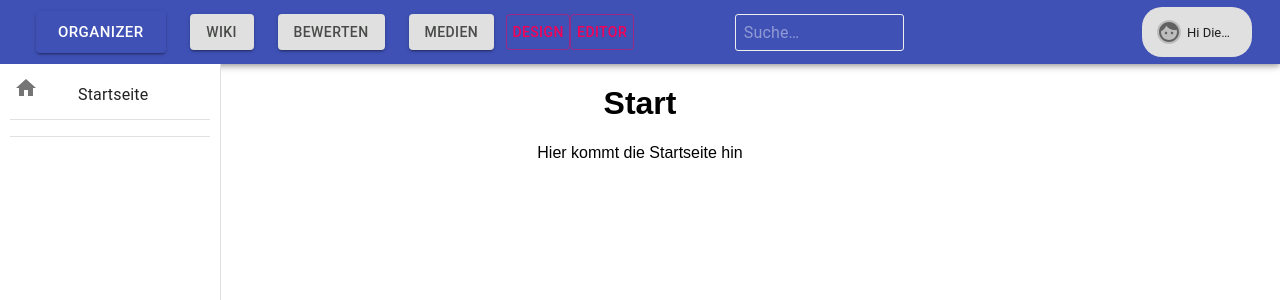
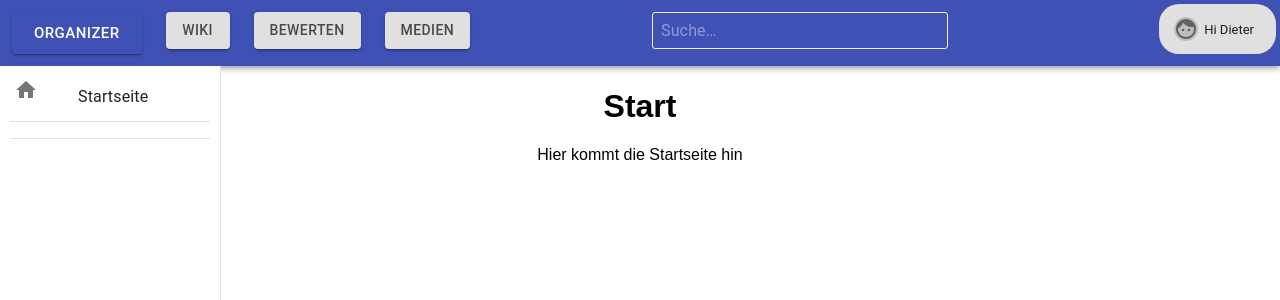
Before and after one commit to church-organizer/cgr-app, a React (Create React App) app: page / in a window 1280 px wide. Shown: the top 300 px of the page. Built offline with nearby package versions, Linux system fonts and the light colour scheme.

Commit message:
resposive topnav

```diff
--- a/src/tools/SideNav/SideNav.js
+++ b/src/tools/SideNav/SideNav.js
@@ -16,7 +16,7 @@ import {Link} from "react-router-dom";
 const useStyles = makeStyles(theme => ({
     drawerPaper: {
         width: "200px",
-        top: "64px",
+        top: "66px",
         paddingLeft: "10px",
         paddingRight: "10px",
     },
--- a/src/tools/TopNav/TopNav.js
+++ b/src/tools/TopNav/TopNav.js
@@ -1,16 +1,22 @@
 import React from 'react';
-import {AppBar, Button, Toolbar, Typography, makeStyles, InputBase} from "@material-ui/core";
+import {AppBar, Button, Toolbar, Typography, makeStyles, InputBase, GridListTile} from "@material-ui/core";
 import {Link} from "react-router-dom";
 import Chip from "@material-ui/core/Chip";
 import Avatar from "@material-ui/core/Avatar";
 import FaceIcon from '@material-ui/icons/Face';
+import Grid from "@material-ui/core/Grid";
+import Menu from '@material-ui/core/Menu';
+import MenuItem from '@material-ui/core/MenuItem';
+import IconButton from "@material-ui/core/IconButton";
+import MoreVertIcon from '@material-ui/icons/MoreVert';
+import useMediaQuery from '@material-ui/core/useMediaQuery';
 
 
 
 const useStyles = makeStyles(theme => ({
     appBar: {
         position: "static",
-        height: "64px"
+        minHeight: "60px"
     },
     toolbar: theme.mixins.toolbar,
     typography: {
@@ -24,22 +30,26 @@ const useStyles = makeStyles(theme => ({
         color: 'inherit',
         width: "100%"
     },
-    homeButton: {
-
-    },
+    homeButton: {},
     inputInput: {
         position: "relative",
         padding: theme.spacing(1, 1, 1, 1),
         transition: theme.transitions.create('width'),
-        width: '30%',
+        width: '100%',
         border: "1px solid #eee",
         borderRadius: "3px",
-        marginLeft: "20%"
+        cursor: "text"
     },
     navButton: {
         padding: "8px",
         margin: "4px",
         color: "#eee"
+    },
+    menuButton: {
+        padding: "8px",
+        margin: "4px",
+        height: "50px",
+        width: "50px"
     },
     login: {
         height: "50px",
@@ -50,57 +60,111 @@ const useStyles = makeStyles(theme => ({
     },
     avatar: {
         margin: "7px"
+    },
+    search: {
+        padding: "8px",
+        margin: "4px",
     }
 }));
 
+const ITEM_HEIGHT = 100;
+
+const menuItems = () => {
+    return (
+        [
+                <Link to="/wiki"><Button color={"inherit"}
+                                         variant={"contained"}>Wiki</Button></Link>,
+                <Link to="/rating"><Button color={"inherit"}
+                                           variant={"contained"}>Bewerten</Button></Link>,
+                <Link to="/media"><Button color={"inherit"}
+                                          variant={"contained"}>Medien</Button></Link>
+        ]
+    );
+};
 
 const TopNav = (props) => {
     const classes = useStyles();
+    const [anchorEl, setAnchorEl] = React.useState(null);
+    const open = Boolean(anchorEl);
+    const matches = useMediaQuery('(min-width:1100px)');
+
+    const handleClose = () => {
+        setAnchorEl(null);
+    };
+
+    const handleClick = (event) => {
+        setAnchorEl(event.currentTarget);
+    };
+
     return (
         <AppBar className={classes.appBar}>
-            <Toolbar>
+
+            <Grid container justify={"space-between"}>
+                <Grid item xs={6}>
+                    <Grid container justify={"flex-start"}>
                         <Typography className={classes.navButton} variant="h5">
-                    <Link id={"homeButton"} to="/"><Button color={"primary"} variant={"contained"} size={"large"}>Organizer</Button></Link>
+                            <Link id={"homeButton"} to="/"><Button color={"primary"} variant={"contained"}
+                                                                   size={"large"}>Organizer</Button></Link>
                         </Typography>
+                        {!matches ? <IconButton
+                            className={classes.menuButton}
+                            aria-label="more"
+                            aria-controls="long-menu"
+                            aria-haspopup="true"
+                            onClick={handleClick}
+                        >
+                            <MoreVertIcon/>
+                        </IconButton> : menuItems().map((item, index) => (
                             <Typography className={classes.navButton} variant="h6">
-                    <Link to="/wiki" ><Button color={"inherit"} variant={"contained"}>Wiki</Button></Link>
+                                {item}
                             </Typography>
-                <Typography color={"secondary"} className={classes.navButton} variant="h6">
-                    <Link to="/rating"><Button color={"inherit"} variant={"contained"}>Bewerten</Button></Link>
+                        ))}
+
+                        <Menu id="nav-media-menu" anchorEl={anchorEl} keepMounted open={open} onClose={handleClose}
+                              PaperProps={{
+                                  style: {
+                                      maxHeight: ITEM_HEIGHT * 4.5,
+                                      width: 200,
+                                  },
+                              }}>
+                            {menuItems().map((item, index) => (
+                                <MenuItem key={index}>
+                                    <Typography className={classes.navButton} variant="h6">
+                                    {item}
                                     </Typography>
-                <Typography className={classes.navButton} variant="h6">
-                    <Link to="/media"><Button color={"inherit"} variant={"contained"}>Medien</Button></Link>
-                </Typography>
-                <Button href={"https://material-ui.com/getting-started/usage/"} color={"secondary"}
-                        variant={"outlined"}>Design</Button>
-                <Button href={"https://github.com/ckeditor/ckeditor5-react"} color={"secondary"}
-                        variant={"outlined"}>Editor</Button>
-
+                                </MenuItem>
+                            ))}
+                        </Menu>
+                    </Grid>
+                </Grid>
+                <Grid item xs>
+                    <Grid container justify={"center"}>
                         <InputBase
-                    placeholder="Suche…"
+                            placeholder="Suche…" className={classes.search}
                             classes={{
                                 root: classes.inputRoot,
-                        input: classes.inputInput,
-                        focused: classes.inputFocus
+                                input: classes.inputInput
                             }}
                             inputProps={{'aria-label': 'search'}}
                         />
+                    </Grid>
+                </Grid>
+                <Grid item xs>
+                    <Grid container justify={"flex-end"}>
                         <Chip
                             avatar={
                                 <Avatar className={classes.avatar}>
-                            <FaceIcon />
+                                    <FaceIcon/>
                                 </Avatar>
                             }
                             label={"Hi " + props.username}
                             className={classes.login}
                         />
+                    </Grid>
+                </Grid>
+            </Grid>
+        </AppBar>
 
-
-
-
-                {/*<Button variant={"contained"} className={classes.loginButton}>Login</Button>*/}
-            </Toolbar>
-        </AppBar>
     );
 };
 
```
Lines whose indentation alone changed are shown as unchanged.
